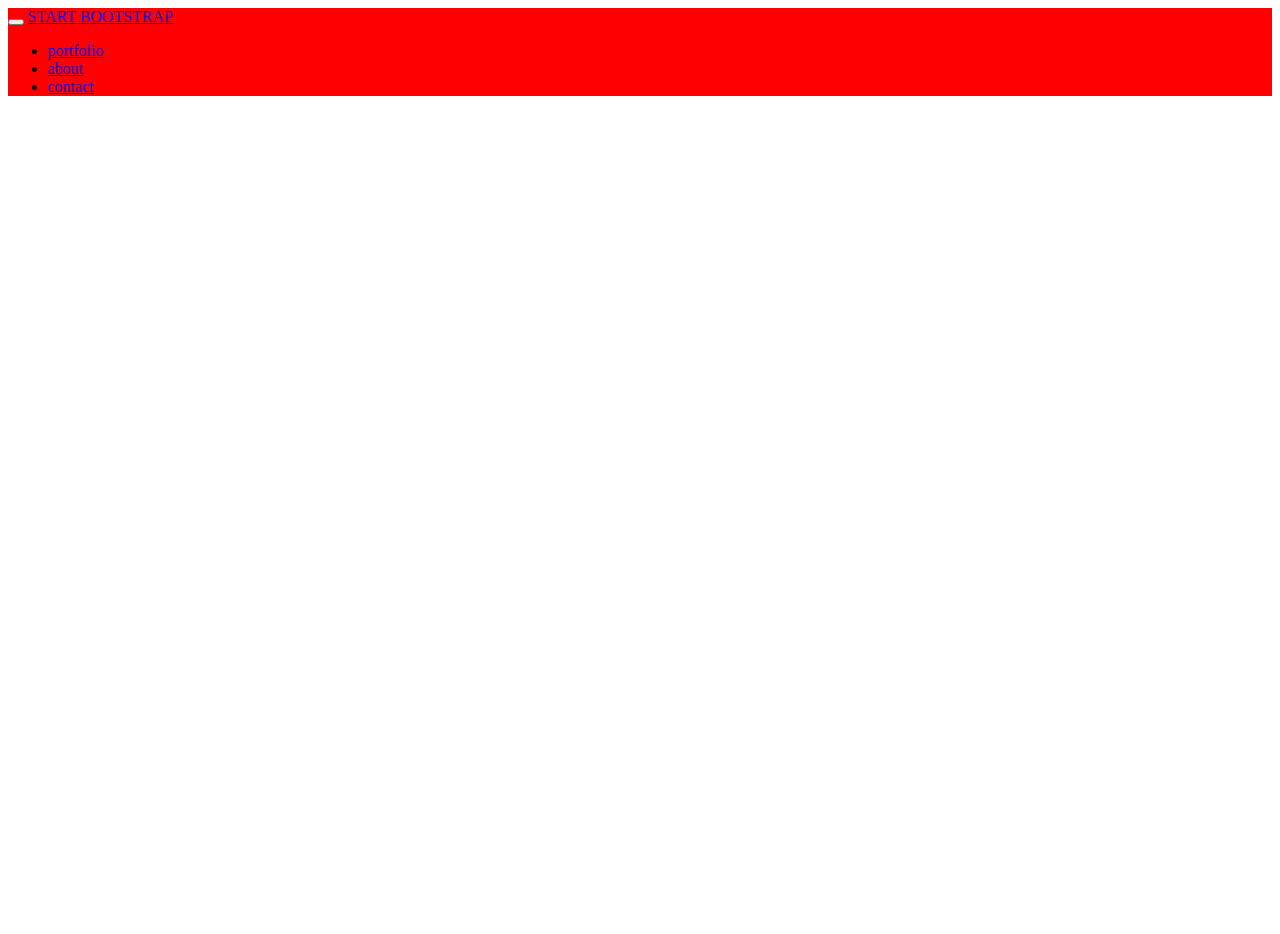
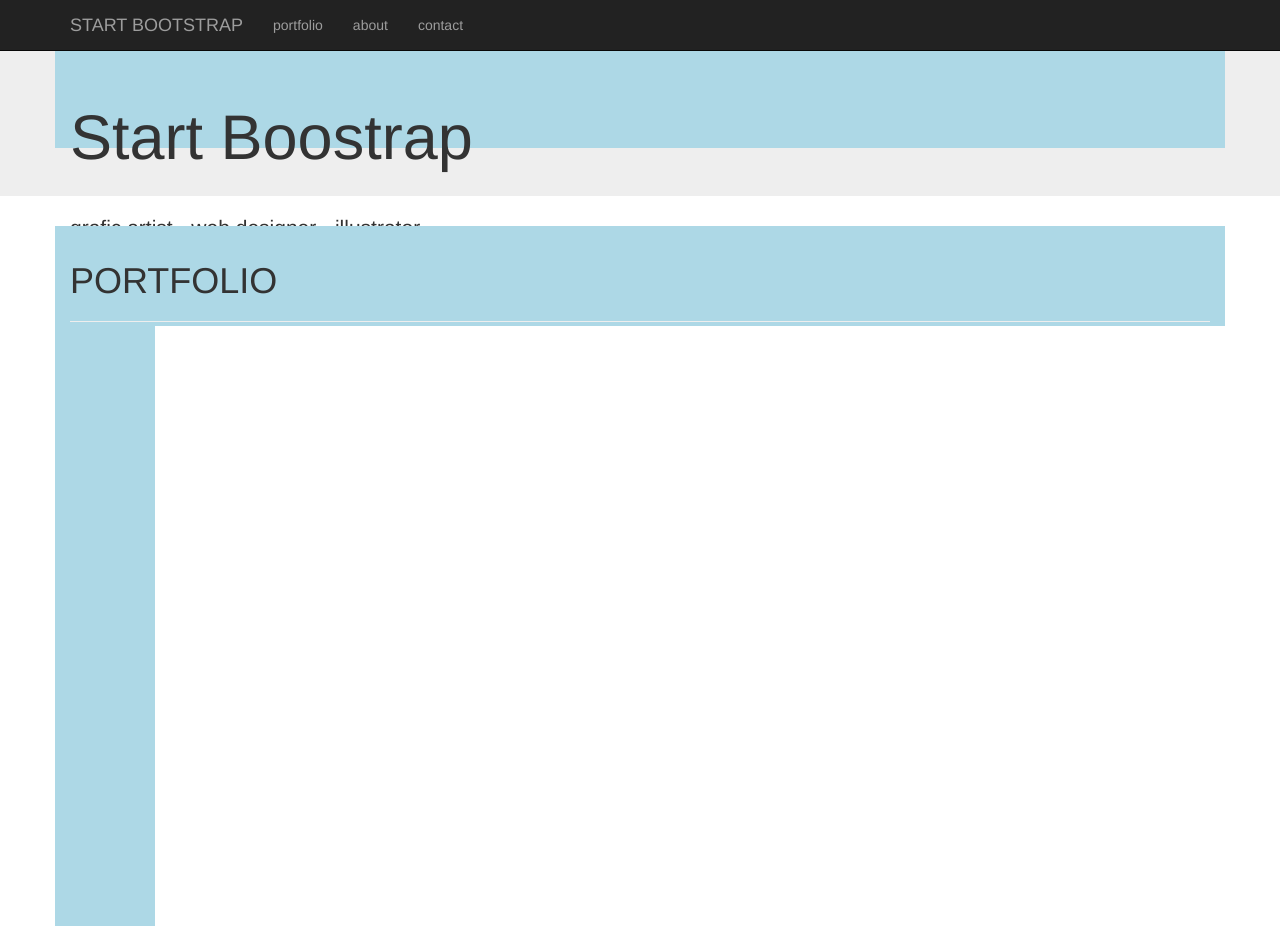
Before and after one commit to musumeci-gabriele/html-css-bootstrap-freelancer, a plain HTML site: page index.html in a window 1280 px wide. Before the commit the page ends 800 px from the top, so only its background shows below. Drawn offline with nearby package versions, Linux system fonts and the light colour scheme.

Commit message:
divisori

```diff
--- a/css/style.css
+++ b/css/style.css
@@ -1,5 +1,8 @@
 /* NAVBAR */
-header{
-  background-color: red;
+.box{
+  background-color: lightblue;
+  width: 100px;
+  height: 100px;
+  padding:15px;
 }
 /* //NAVBAR */
--- a/index.html
+++ b/index.html
@@ -5,7 +5,7 @@
     <meta name="viewport" content="width=device-width, initial-scale=1.0">
     <title>Boostrap</title>
     <link rel="stylesheet" href="css/style.css">
-    <link rel="stylesheet" href="css/boostrap.min.css">
+    <link rel="stylesheet" href="css/bootstrap.min.css">
     <link rel="stylesheet" href="https://cdnjs.cloudflare.com/ajax/libs/font-awesome/5.13.1/css/all.min.css">
     <link rel="shortcut icon" href="img/G.jpg">
   </head>
@@ -36,18 +36,131 @@
       </nav>
     </header>
     <!-- INTESTAZIONE -->
+    <!-- Corpo -->
+    <main>
+      <!-- JUMBOTRON -->
+      <section class="jumbotron">
+        <div class="container">
+          <div class="row">
+            <div class="box col-xs-12">
+              <img src="" alt="">
+              <h1>Start Boostrap</h1>
+              <hr>
+              <p>grafic artist - web designer - illustrator</p>
+            </div>
 
+          </div>
 
+        </div>
+      </section>
+      <!-- JUMBOTRON -->
+      <!-- PORTFOLIO -->
+      <section>
+        <div class="container">
 
+          <div class="row">
+            <div class="box col-xs-12">
+              <h1>PORTFOLIO</h1>
+              <hr>
+            </div>
+          </div>
+          <div class="row">
+            <div class="box">
+              <img src="" alt="">
+            </div>
+            <div class="box">
+              <img src="" alt="">
+            </div>
+            <div class="box">
+              <img src="" alt="">
+            </div>
+          </div>
+          <div class="row">
+            <div class="box">
+              <img src="" alt="">
+            </div>
+            <div class="box">
+              <img src="" alt="">
+            </div>
+            <div class="box">
+              <img src="" alt="">
+            </div>
+          </div>
 
+        </div>
+      </section>
+      <!-- PORTFOLIO -->
+      <!-- ABOUT -->
+      <section>
+        <div class="container">
+          <div class="row">
+            <div class="col-xs-12">
 
+            </div>
+          </div>
+          <div class="row">
+            <div class="col-xs-12">
 
+            </div>
+            <div class="col-xs-12">
 
+            </div>
+          </div>
+          <div class="row">
+            <div class="col-xs-12">
 
+            </div>
+          </div>
+        </div>
+      </section>
+      <!-- //ABOUT -->
+      <!-- CONTACT ME -->
+      <section>
+        <div class="container">
+          <div class="row">
+            <div class="">
 
+            </div>
+          </div>
+          <div class="row">
+            <div class="">
 
+            </div>
+          </div>
+        </div>
+      </section>
+      <!-- //CONTACT ME -->
+      <!-- LINK UTILI -->
+      <section>
+        <div class="container">
+          <div class="row">
+            <div class="col-xs-12">
 
+            </div>
+            <div class="col-xs-12">
 
+            </div>
+            <div class="col-xs-12">
+
+            </div>
+          </div>
+        </div>
+      </section>
+      <!--//LINK UTILI -->
+    </main>
+    <!--// Corpo -->
+    <!-- FOOTER -->
+    <footer>
+      <div class="container">
+        <div class="row">
+          <div class="col-xs-12">
+
+          </div>
+
+        </div>
+      </div>
+    </footer>
+    <!-- //FOOTER -->
 
 
     <script src="https://ajax.googleapis.com/ajax/libs/jquery/1.12.4/jquery.min.js"></script>
```
